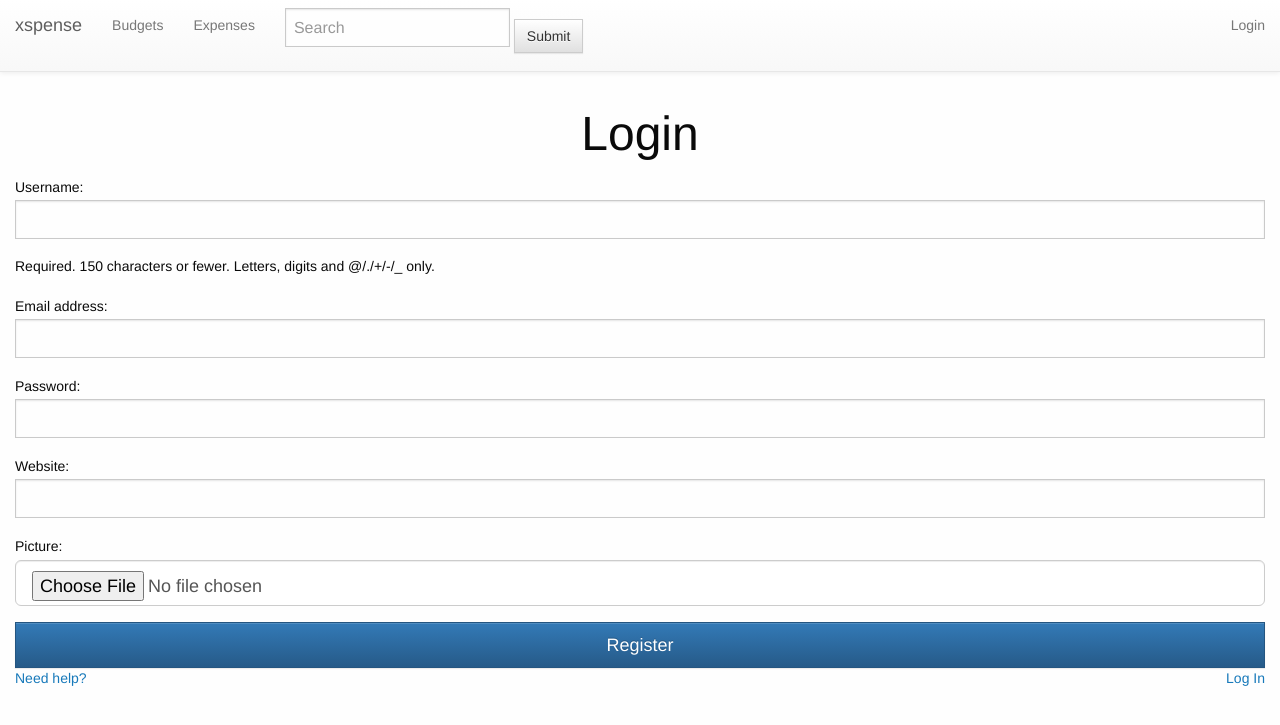
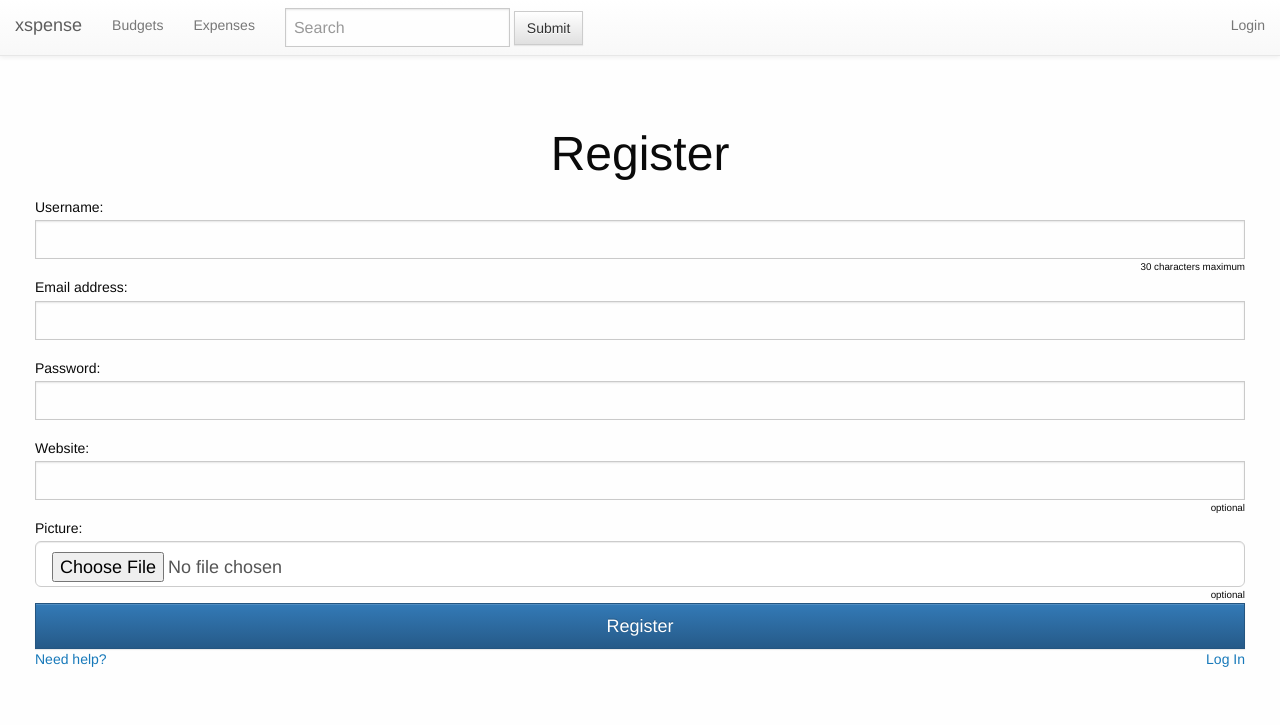
Before and after one commit to shannonphu/xspense, a Django app: page /register in a window 1280 px wide. Shown: the top 725 px of the page. Run offline with Django 3.2, Linux system fonts and the light colour scheme; some libraries are stand-ins or nearby versions.

Commit message:
finish registration form/redirect on successful registration

```diff
--- a/app_xspense/forms.py
+++ b/app_xspense/forms.py
@@ -21,6 +21,7 @@ class UserForm(forms.ModelForm):
 	def __init__(self, *args, **kwargs):
 			super(UserForm, self).__init__(*args, **kwargs)
 			self.fields['email'].required = True
+			self.fields['username'].help_text = '30 characters maximum'
 	class Meta:
 		model = User
 		fields = ('username', 'email', 'password')
@@ -29,3 +30,7 @@ class UserProfileForm(forms.ModelForm):
 	class Meta:
 		model = UserProfile
 		fields = ('website', 'picture')
+	def __init__(self, *args, **kwargs):
+			super(UserProfileForm, self).__init__(*args, **kwargs)
+			self.fields['website'].help_text = 'optional'
+			self.fields['picture'].help_text = 'optional'
--- a/app_xspense/static/css/xspense.css
+++ b/app_xspense/static/css/xspense.css
@@ -2,7 +2,8 @@
   background-color: black; }
 
 body {
-  margin-top: 100px; }
+  margin-top: 100px;
+  padding: 20px; }
 
 .messages li {
   list-style-type: none; }
@@ -11,11 +12,27 @@ body {
 .messages .alert {
   background-color: #f2dede; }
 
+.errorlist {
+  list-style-type: none;
+  background-color: #f2dede;
+  text-align: center;
+  padding: 5px;
+  border-radius: 5px;
+  font-size: 0.9em; }
+
 form {
   width: 50%; }
+  form input[type="text"],
+  form input[type="url"],
+  form input[type="file"] {
+    margin: 0; }
 
 div.hidden {
   display: none; }
+
+.helptext {
+  font-size: 0.7em;
+  float: right; }
 
 .modal-body {
   position: relative;
--- a/app_xspense/static/css/xspense.scss
+++ b/app_xspense/static/css/xspense.scss
@@ -1,6 +1,7 @@
 $nav-color: navy;
 $nav-button-color: lightgrey;
 $white-opacity: rgba(255,255,255,0.5);
+$warning-color: #f2dede;
 
 .info {
 	background-color: black;
@@ -8,7 +9,7 @@ $white-opacity: rgba(255,255,255,0.5);
 
 body {
 	margin-top: 100px;
-	//padding: 10px;
+	padding: 20px;
 }
 
 // FLASH CSS
@@ -21,19 +22,37 @@ body {
 		margin-left: 0;
 	}
 	.alert {
-		background-color: #f2dede;
+		background-color: $warning-color;
 	}
+}
+
+.errorlist {
+	list-style-type: none;
+	background-color: $warning-color;
+	text-align: center;
+	padding: 5px;
+	border-radius: 5px;
+	font-size: 0.9em;
 }
 
 // LOGIN FORM CSS
 
 form {
 	width: 50%;
+	input[type="text"],
+	input[type="url"],
+	input[type="file"] {
+		margin: 0;
+	}
 }
 
-div.hidden
-{
+div.hidden {
    display: none
+}
+
+.helptext {
+	font-size: 0.7em;
+	float: right;
 }
 
 .modal-body {
--- a/app_xspense/templates/app_xspense/register.html
+++ b/app_xspense/templates/app_xspense/register.html
@@ -8,7 +8,7 @@
 
         <form id="user_form" method="post" action="/register"
                 enctype="multipart/form-data" class="form col-md-12 center-block">
-            <h1 class="text-center">Login</h1>
+            <h1 class="text-center">Register</h1>
             {% csrf_token %}
             {{ user_form.as_p }}
             {{ profile_form.as_p }}
@@ -26,36 +26,3 @@
         });
     </script>
 {% endblock %}
-
-<div id="login-form">
-<div id="loginModal" class="modal show" tabindex="" role="dialog" aria-hidden="true">
-  <div class="modal-dialog" style="margin-top:10%">
-  <div class="modal-content">
-      <div class="modal-header">
-          <div type="button" class="loginModal_close" data-dismiss="modal" aria-hidden="true" style="cursor:pointer">x</div>
-          <h1 class="text-center">Login</h1>
-      </div>
-      <div class="modal-body">
-          <form class="form col-md-12 center-block" id="login_form" method="post" action="/login" enctype="multipart/form-data">
-            <div class="form-group">
-            {% csrf_token %}
-                {{ user_form.as_p }}
-                {{ profile_form.as_p }}
-              <input type="text" class="form-control input-lg" placeholder="Username" name="username" value="" size="50">
-            </div>
-            <div class="form-group">
-              <input type="password" name="password" value="" size="50" class="form-control input-lg" placeholder="Password"/>
-            </div>
-            <div class="form-group">
-              <input class="btn btn-primary btn-lg btn-block" type="submit" value="Sign In" />
-              <br>
-              <span class="pull-right"><a href="register">Register</a></span><span><a href="register">Need help?</a></span>
-            </div>
-          </form>
-      </div>
-      <div class="modal-footer">
-      </div>
-  </div>
-  </div>
-</div>
-</div>
--- a/app_xspense/views.py
+++ b/app_xspense/views.py
@@ -94,6 +94,8 @@ def register(request):
 
             # Update our variable to tell the template registration was successful.
             registered = True
+            messages.success(request, 'Successfully registered. Login to continue.')
+            return HttpResponseRedirect('login')
 
         # Invalid form or forms - mistakes or something else?
         # Print problems to the terminal.
```
Also changed, not shown: db.sqlite3, 1 other file.
